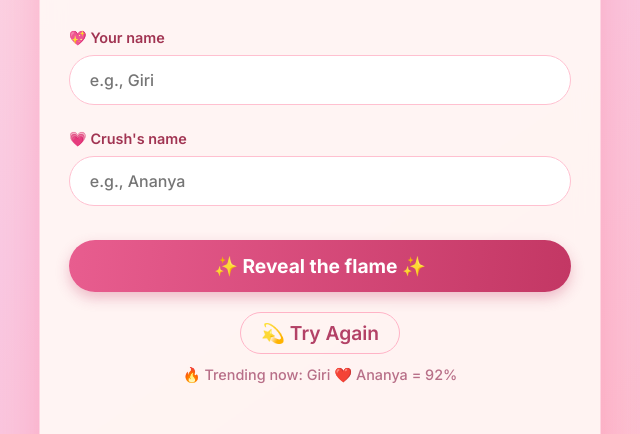
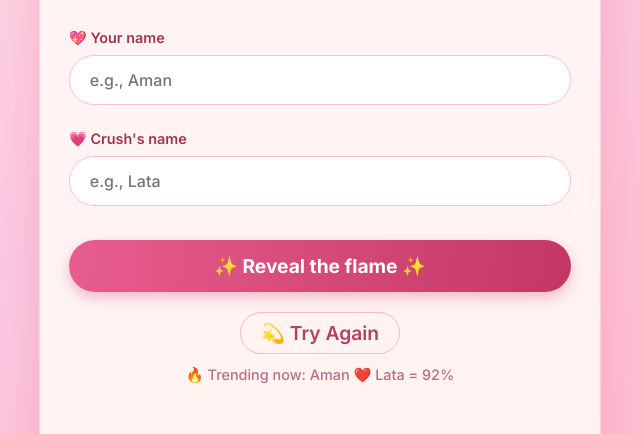
Before and after one commit to giridharreddy-dev/crushcache, a website: page index.html in a window 1280 px wide. Shown: the part 185-619 px from the top of the page, 320-960 px from the left. Drawn offline with nearby package versions, Linux system fonts and the light colour scheme; a web font is replaced by a local one.

```diff
--- a/index.html
+++ b/index.html
@@ -240,11 +240,11 @@
 
   <div class="input-group">
     <label>💖 Your name</label>
-    <input type="text" id="yourName" placeholder="e.g., Giri" autocomplete="off">
+    <input type="text" id="yourName" placeholder="e.g., Aman " autocomplete="off">
   </div>
   <div class="input-group">
     <label>💗 Crush's name</label>
-    <input type="text" id="crushName" placeholder="e.g., Ananya" autocomplete="off">
+    <input type="text" id="crushName" placeholder="e.g., Lata" autocomplete="off">
   </div>
 
   <button id="calculateBtn">✨ Reveal the flame ✨</button>
@@ -261,7 +261,7 @@
   <div id="resetContainer" style="margin-top: 12px; text-align: center;">
     <button id="resetBtn">💫 Try Again</button>
   </div>
-  <div id="trending" class="counter" style="margin-top: 12px;">🔥 Trending now: Giri ❤️ Ananya = 92%</div>
+  <div id="trending" class="counter" style="margin-top: 12px;">🔥 Trending now: Aman ❤️ Lata = 92%</div>
   <div id="notificationToast" class="toast-msg">✨ Love note saved in the universe ✨</div>
   <div class="counter" id="totalCounter">🔥 Loading love count...</div>
   <footer>🔮 based on ancient FLAMES & cosmic vibrations • pure heart meter</footer>
```
